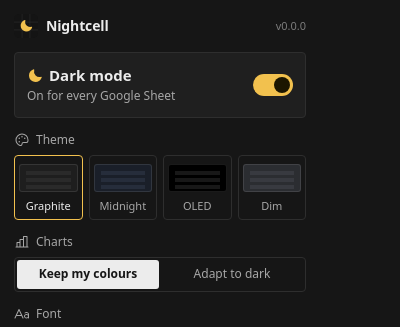
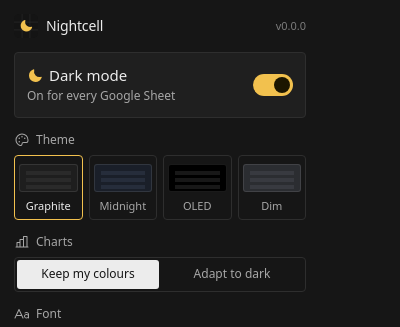
Before and after one commit to TheHardikDewra/sheets-dark-mode, a browser extension: page extension/popup/popup.html in a window 400 px wide. Shown: the top 327 px of the page. Drawn offline with Linux system fonts and the light colour scheme.

Commit message:
Popup: weights stop at Medium, so a chosen font like Haffer never renders Bold

```diff
--- a/extension/popup/popup.css
+++ b/extension/popup/popup.css
@@ -19,6 +19,7 @@ body {
   padding: 14px 14px 12px;
   color: var(--text);
   font: 13px/1.4 system-ui, -apple-system, "Segoe UI", Roboto, sans-serif;
+  /* weights stop at 500: with a chosen font like Haffer, anything heavier reads as Bold */
   -webkit-font-smoothing: antialiased;
 }
 button { font: inherit; color: inherit; background: none; border: 0; cursor: pointer; }
@@ -27,14 +28,14 @@ button:focus-visible, input:focus-visible + .box { outline: 2px solid var(--acce
 
 .top { display: flex; align-items: center; gap: 8px; margin-bottom: 14px; }
 .logo { border-radius: var(--radius); }
-.brand { font-weight: 650; letter-spacing: -0.01em; font-size: 14px; }
+.brand { font-weight: 500; letter-spacing: -0.01em; font-size: 14px; }
 .ver { margin-left: auto; color: var(--text-3); font-size: 11px; font-variant-numeric: tabular-nums; }
 
 .hero {
   display: flex; align-items: center; justify-content: space-between; gap: 12px;
   padding: 12px; border: 1px solid var(--line); border-radius: var(--radius); background: var(--raised);
 }
-.hero-title { display: flex; align-items: center; gap: 6px; font-weight: 600; font-size: 15px; }
+.hero-title { display: flex; align-items: center; gap: 6px; font-weight: 500; font-size: 15px; }
 .hero-title .ic { color: var(--accent); }
 .hero-sub { color: var(--text-2); font-size: 12px; margin-top: 2px; }
 
@@ -58,7 +59,7 @@ button:focus-visible, input:focus-visible + .box { outline: 2px solid var(--acce
   transition: background-color 120ms ease, color 120ms ease;
 }
 .seg button:hover { background: var(--hover); color: var(--text); }
-.seg button[aria-checked="true"] { background: var(--text); color: var(--bg); font-weight: 600; }
+.seg button[aria-checked="true"] { background: var(--text); color: var(--bg); font-weight: 500; }
 
 .themes { display: grid; grid-template-columns: repeat(4, 1fr); gap: 6px; }
 .themes button {
```
Also changed, not shown: 1 other file.
